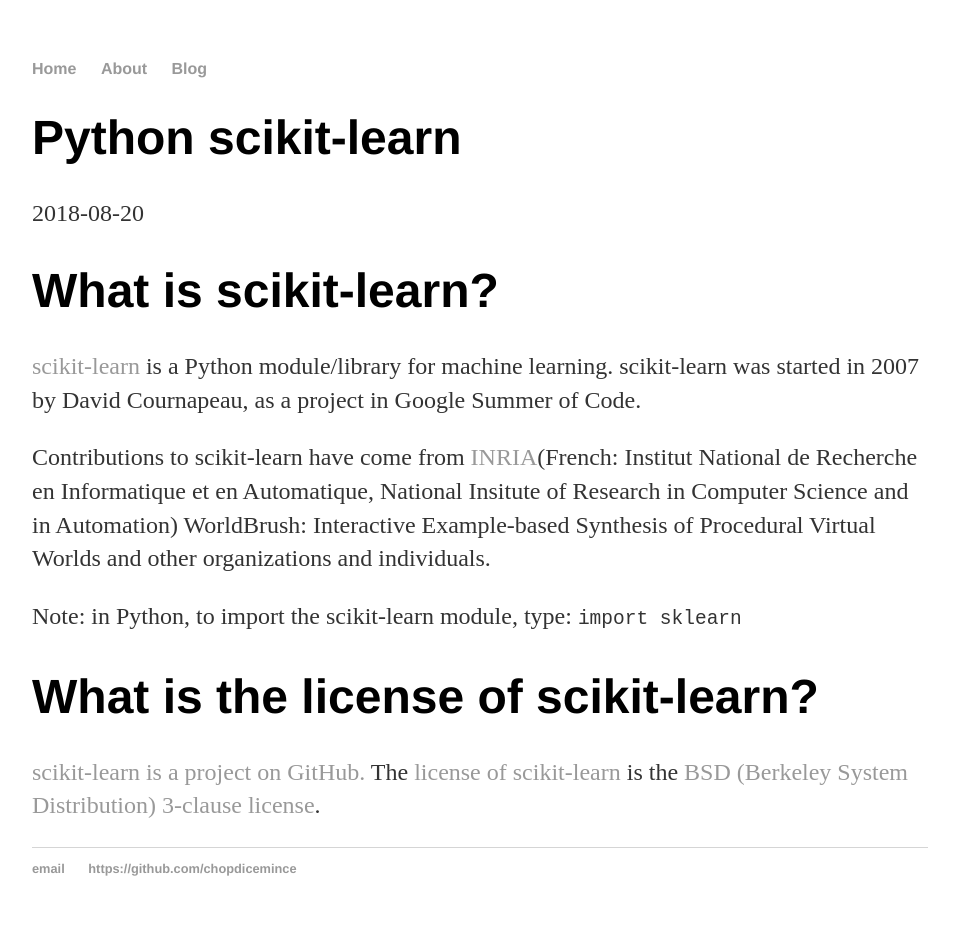
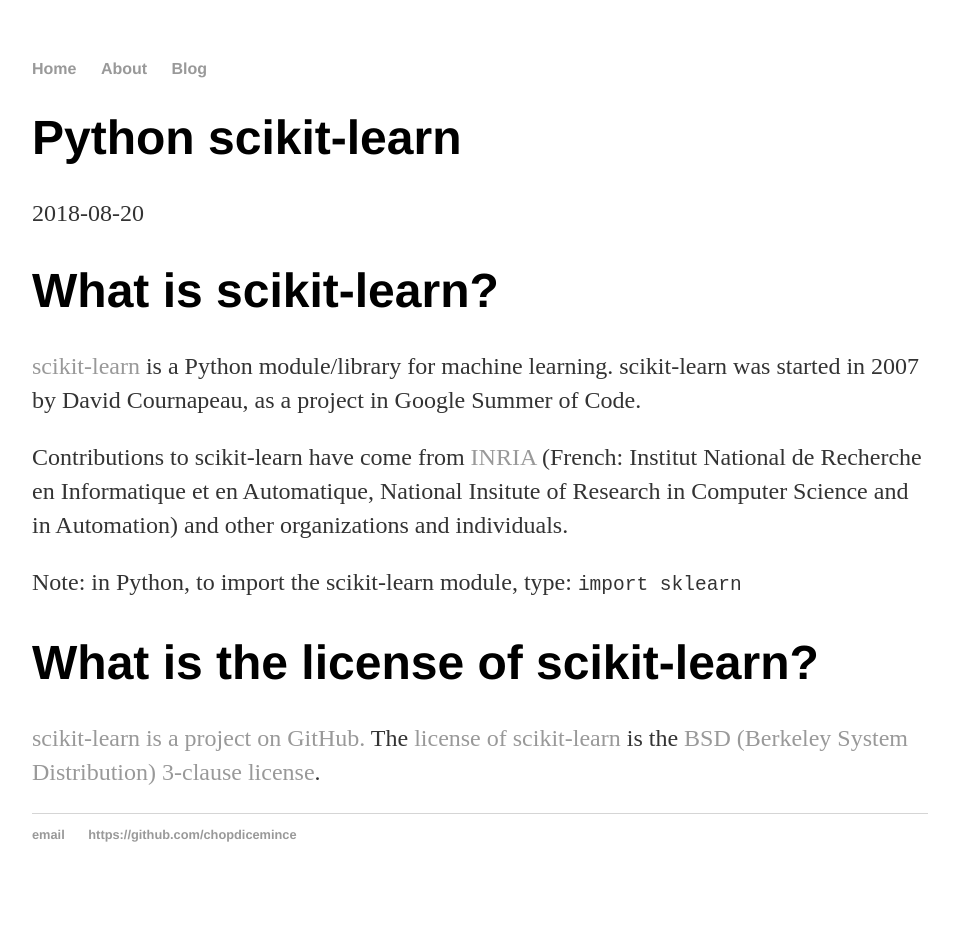
Before and after one commit to chopdicemince/chopdicemince.github.io, a Jekyll site: the page built from _posts/2018-08-20-scikit-learn.md, in a window 1280 px wide. Shown: the whole page, without its empty margins (160-1119 px from the left). Built offline with Jekyll 4.4.1, drawn with Linux system fonts in a browser that asks for light colours; after the commit the page ends 902 px from its top, so only the background shows below that.

Commit message:
Add space, delete text

````diff
--- a/_posts/2018-08-20-scikit-learn.md
+++ b/_posts/2018-08-20-scikit-learn.md
@@ -8,7 +8,7 @@
 
 [scikit-learn](http://scikit-learn.org/stable/index.html) is a Python module/library for machine learning. scikit-learn was started in 2007 by David Cournapeau, as a project in Google Summer of Code.
 
-Contributions to scikit-learn have come from [INRIA](https://www.inria.fr/)(French: Institut National de Recherche en Informatique et en Automatique, National Insitute of Research in Computer Science and in Automation) WorldBrush: Interactive Example-based Synthesis of Procedural Virtual Worlds and other organizations and individuals.
+Contributions to scikit-learn have come from [INRIA](https://www.inria.fr/) (French: Institut National de Recherche en Informatique et en Automatique, National Insitute of Research in Computer Science and in Automation) and other organizations and individuals.
 
 Note: in Python, to import the scikit-learn module, type: ```import sklearn```
 
````
